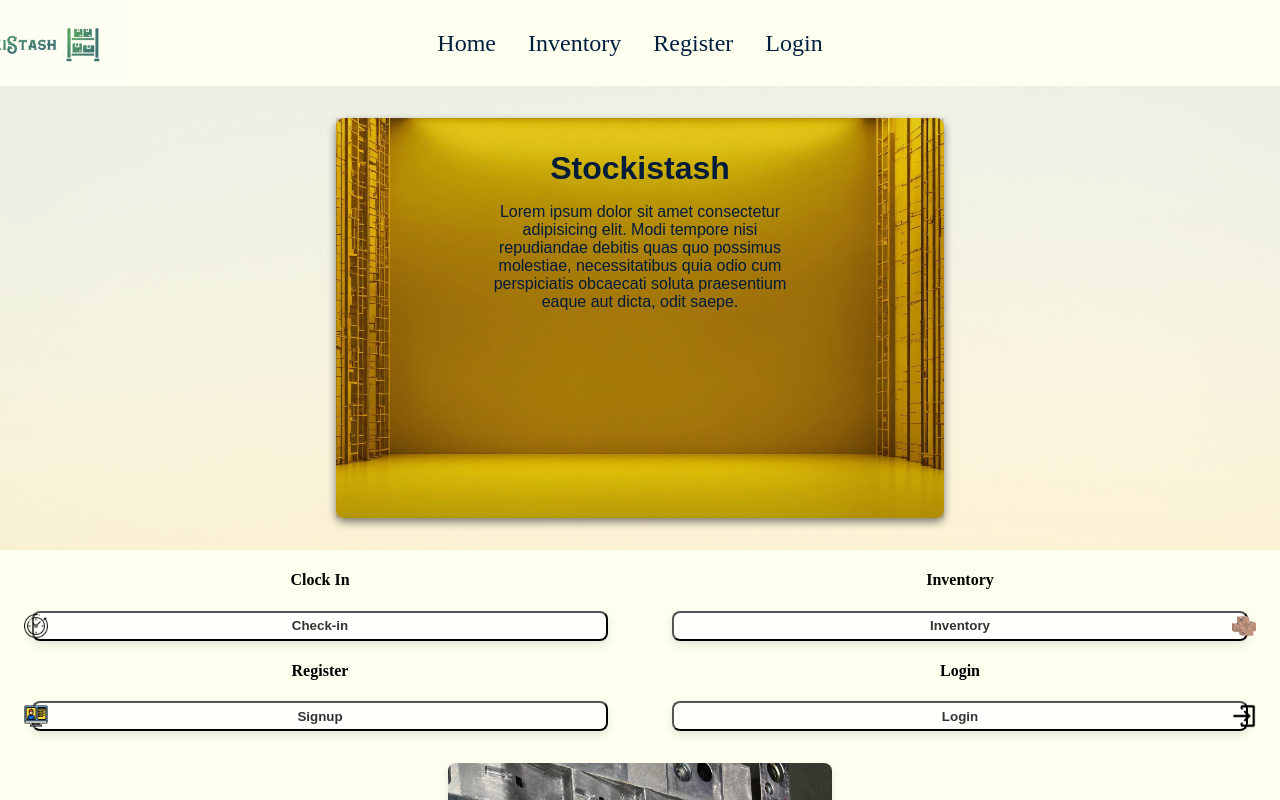
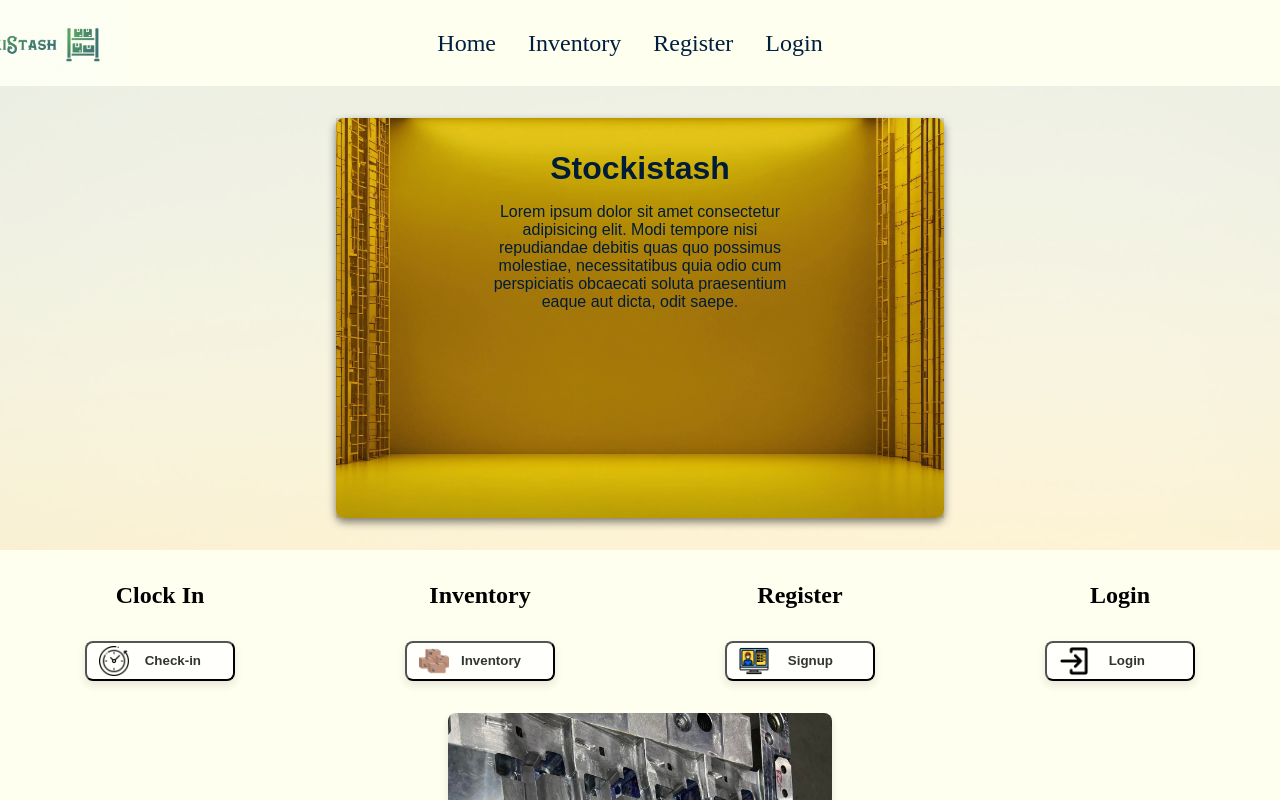
Before and after one commit to hulos1995/StockiStash-Capstone-Project, a React (Vite) app: page / in a window 1280 px wide. Shown: the top 800 px of the page. Built offline with nearby package versions, Linux system fonts and the light colour scheme; a web font is replaced by a local one.

Commit message:
responsive body

```diff
--- a/src/components/PageBody/PageBody.jsx
+++ b/src/components/PageBody/PageBody.jsx
@@ -7,6 +7,7 @@ import Slider from "../Slider/Slider";
 const PageBody = () => {
   return (
     <section className="home">
+      <div className="home-containers">
         <div className="home-container">
           <div className="home-container-clockin">
             <h4 className="home-container-clockin-title">Clock In</h4>
@@ -55,6 +56,7 @@ const PageBody = () => {
             </button>
           </div>
         </div>
+      </div>
       <Slider />
     </section>
   );
--- a/src/components/PageBody/PageBody.scss
+++ b/src/components/PageBody/PageBody.scss
@@ -5,83 +5,184 @@
 .home {
   background-color: $background-light;
   @include font;
+  &-containers {
+    @include tablet {
+      display: flex;
+      justify-content: space-between;
+    }
+  }
   &-container {
     display: flex;
     position: relative;
+    @include tablet {
+      width: 50%;
+    }
     &-clockin {
       width: 50%;
       @include center;
       flex-direction: column;
+      @include tablet {
+        width: 30vw;
+      }
       &-title {
         font-size: 1rem;
+        @include tablet {
+          font-size: 1.5rem;
+        }
       }
       &-btn {
         width: 90%;
         height: 30px;
         @include button;
+        @include tablet {
+          height: 40px;
+          width: 150px;
+          display: flex;
+          justify-content: space-between;
+          align-items: center;
+          padding-right: 2rem;
+          padding-left: 0;
+        }
       }
       &-img {
         position: absolute;
         width: 24px;
         left: 1.5rem;
+        top: 4rem;
+        @include tablet {
+          width: 30px;
+          position: relative;
+          top: 0;
+          left: 0.75rem;
+        }
       }
     }
     &-inventory {
       width: 50%;
       @include center;
       flex-direction: column;
+      @include tablet {
+        width: 30vw;
+      }
       &-title {
         font-size: 1rem;
+        @include tablet {
+          font-size: 1.5rem;
+        }
       }
       &-btn {
         width: 90%;
         @include button;
         height: 30px;
+        @include tablet {
+          height: 40px;
+          width: 150px;
+          display: flex;
+          justify-content: space-between;
+          align-items: center;
+          padding-right: 2rem;
+          padding-left: 0;
+        }
       }
       &-img {
         position: absolute;
         width: 24px;
         right: 1.5rem;
+        top: 4rem;
+        @include tablet {
+          position: relative;
+          width: 30px;
+          top: 0;
+          left: 0.75rem;
+        }
       }
     }
   }
   &-wrapper {
     display: flex;
     position: relative;
+    @include tablet {
+      justify-content: space-between;
+      width: 50vw;
+    }
     &-signup {
       width: 50%;
       @include center;
       flex-direction: column;
+      @include tablet {
+        width: 30vw;
+      }
       &-title {
         font-size: 1rem;
+        @include tablet {
+          font-size: 1.5rem;
+        }
       }
       &-btn {
         width: 90%;
         @include button;
         height: 30px;
+        @include tablet {
+          height: 40px;
+          width: 150px;
+          display: flex;
+          justify-content: space-between;
+          align-items: center;
+          padding-right: 2.5rem;
+          padding-left: 0;
+        }
       }
       &-img {
         position: absolute;
         width: 24px;
         left: 1.5rem;
+        top: 4rem;
+        @include tablet {
+          position: relative;
+          width: 30px;
+          top: 0;
+          left: 0.75rem;
+        }
       }
     }
     &-login {
       width: 50%;
       @include center;
       flex-direction: column;
+      @include tablet {
+        width: 30vw;
+      }
       &-title {
         font-size: 1rem;
+        @include tablet {
+          font-size: 1.5rem;
+        }
       }
       &-btn {
         width: 90%;
         @include button;
         height: 30px;
+        @include tablet {
+          height: 40px;
+          width: 150px;
+          display: flex;
+          justify-content: space-between;
+          align-items: center;
+          padding-right: 3rem;
+          padding-left: 0;
+        }
       }
       &-img {
         position: absolute;
         width: 24px;
         right: 1.5rem;
+        top: 4rem;
+        @include tablet {
+          position: relative;
+          width: 30px;
+          top: 0;
+          left: 0.75rem;
+        }
       }
     }
   }
--- a/src/style/partials/__mixin.scss
+++ b/src/style/partials/__mixin.scss
@@ -26,9 +26,6 @@
   font-family: "ave";
 }
 @mixin button {
-  display: flex;
-  align-items: center;
-  justify-content: center;
   background-color: rgba(255, 255, 255, 0.8);
   border-radius: 8px;
   box-shadow: 0 4px 8px rgba(0, 0, 0, 0.1);
```
Lines whose indentation alone changed are shown as unchanged.
